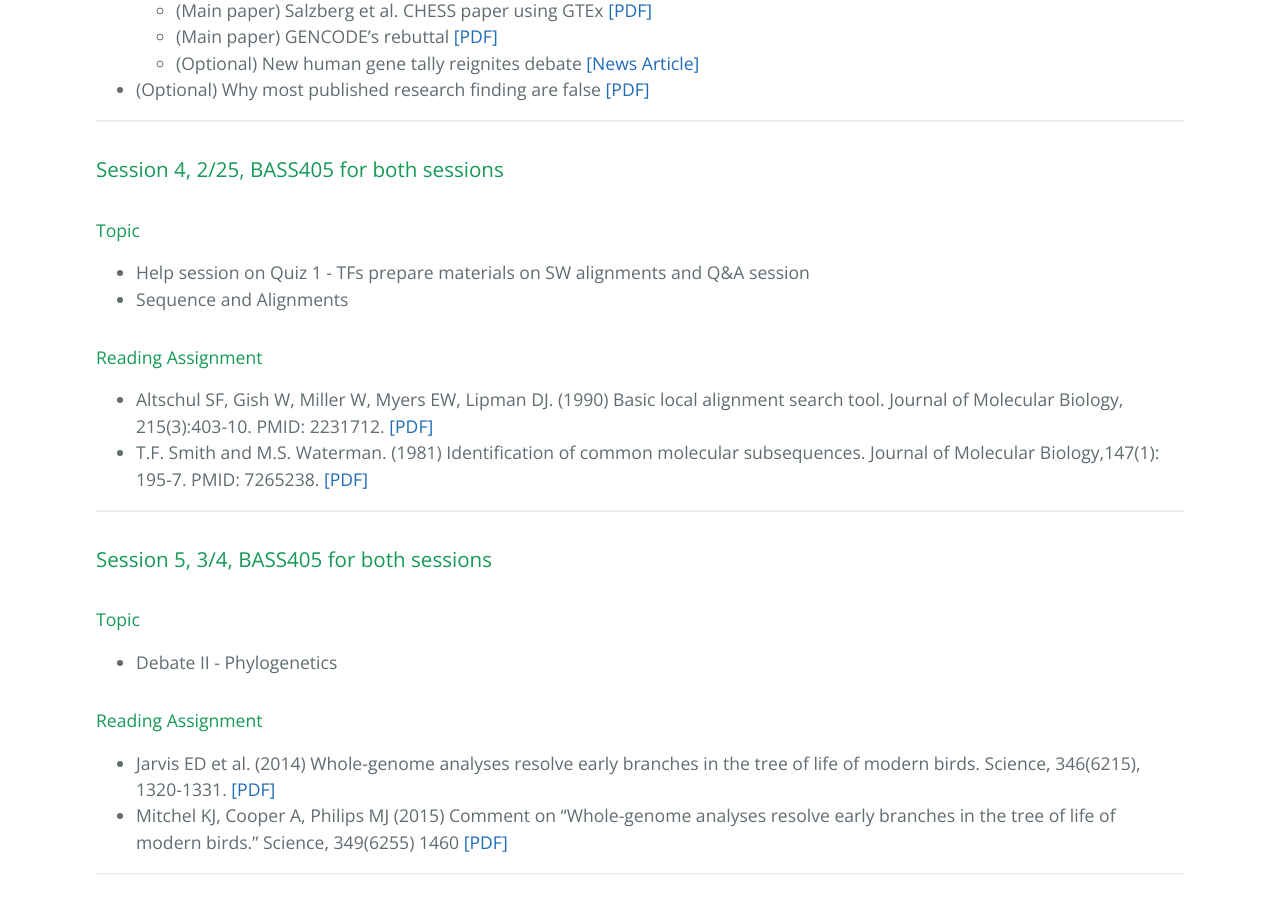
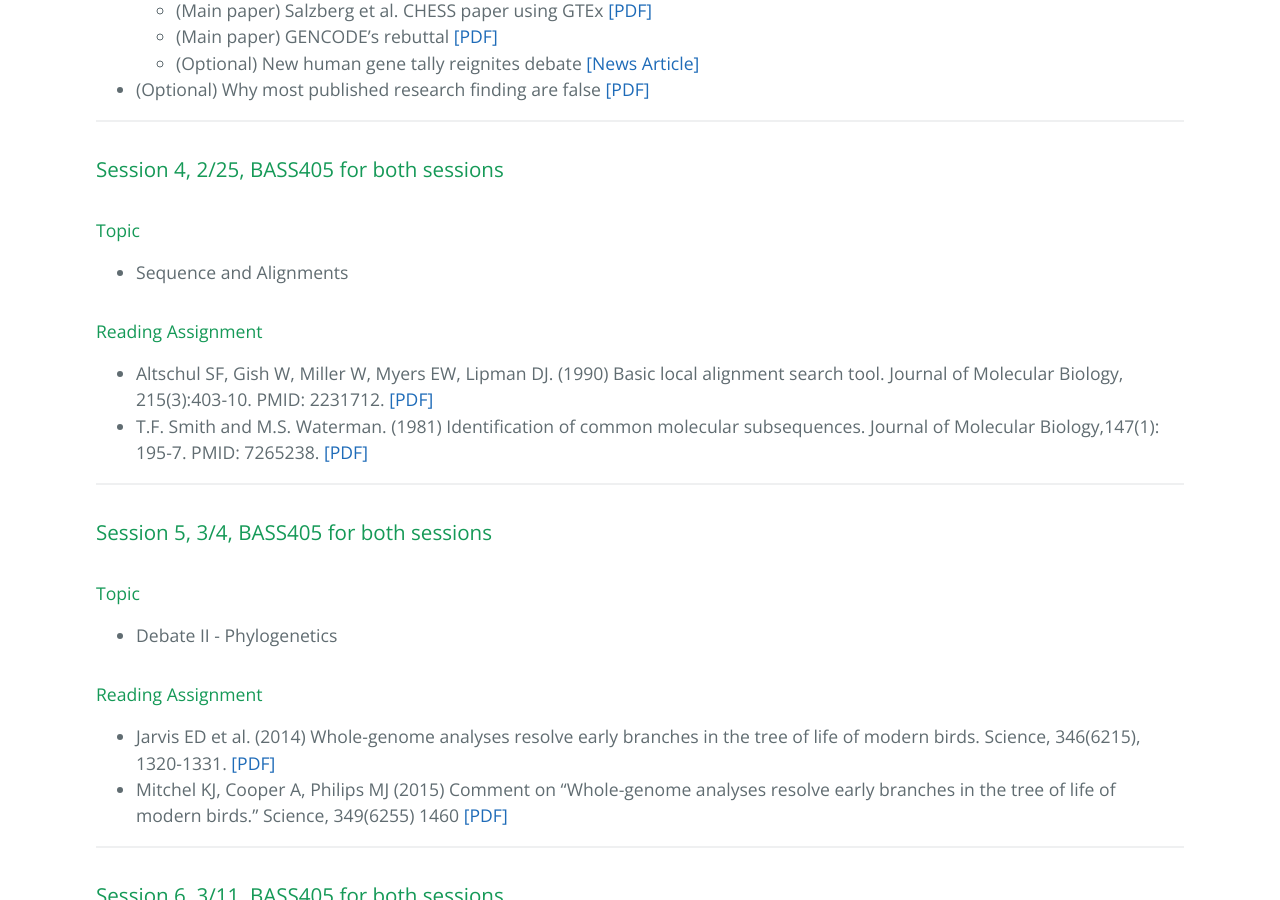
Before and after one commit to gersteinlab/cbb752b23, a Jekyll site: the page built from discussion.md, in a window 1280 px wide and 900 px high, scrolled down 2479 px. Built offline with Jekyll 4.4.1, drawn with Linux system fonts in a browser that asks for light colours.

Commit message:
Update discussion.md

```diff
--- a/discussion.md
+++ b/discussion.md
@@ -79,7 +79,6 @@ Reading assignments for discussion sessions are listed below:
 ### Session 4, 2/25, BASS405 for both sessions
 
 #### Topic
-* Help session on Quiz 1 - TFs prepare materials on SW alignments and Q&A session
 * Sequence and Alignments
 
 #### Reading Assignment
```
